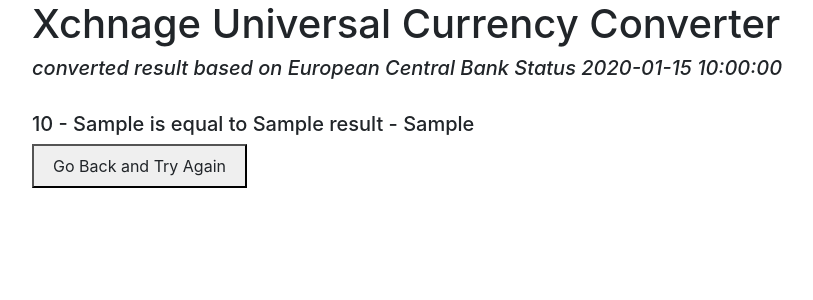
After one commit to gedyeyasu/xchange, a Flask app: template templates/result.html in a window 1280 px wide. The commit adds this page. Shown: the top 300 px of the page, without its empty margins (53-866 px from the left). Run offline with Flask 2, Linux system fonts and the light colour scheme; the template is opened without the code that fills it: most values are stand-ins (such as "Sample title", 1, 10 or a date in 2020); some libraries are stand-ins or nearby versions.

Commit message:
Bare functionality finshed

```diff
--- a/app.py
+++ b/app.py
@@ -1,21 +1,25 @@
+import datetime
 import requests
-from flask import Flask, render_template, request
+from flask import Flask, render_template, request, session
+from flask_session import Session
 
 app = Flask(__name__)
+
+
+app.config["SESSION_PERMANENT"] = False
+app.config["SESSION_TYPE"] = "filesystem"
+
+Session(app)
 
 @app.route("/")
 def index():
 
 	#value to be sent to form
 	res= requests.get("http://data.fixer.io/api/symbols?access_key=23bd78a271bd8f29985a755297f0560a")
+	if res.status_code != 200:
+		return (str("Poor Connection please refersh the page"))
 	data=res.json()
 	currencies=data["symbols"]
-
-
-	#returned value from the form
-	base_syb=request.form.get("base_syb")
-	xch_syb=request.form.get("target_syb")
-	base_val=request.form.get("amount")
 
 
 	return render_template("index.html", currencies=currencies)
@@ -24,24 +28,36 @@ def index():
 @app.route("/convert", methods=["POST", "GET"])
 def convert():
 
-	#getting value from form
-	base_syb=str(request.form.get("base_syb"))
-	xch_syb=str(request.form.get("target_syb"))
+
+	#returned value from the form
+	base_syb=request.form.get("base_syb")
+	xch_syb=request.form.get("target_syb")
 	base_val=request.form.get("amount")
 
+	res2=requests.get("http://data.fixer.io/api/latest?access_key=23bd78a271bd8f29985a755297f0560a")
+	if res2.status_code != 200:
+		return (str("Poor Connection please refersh the page"))
+	ret=res2.json()
+
+	# just to return error
+	if ret["success"]:
+		#calculate target amount
+		#convert first base to euro
+		base_rate=ret["rates"][base_syb]
+		euro=float(float(base_val) / float(base_rate))
 
 
-	#converting in to target currency
-	res2=requests.get("https://api.exchangeratesapi.io/latest?base=USD&symbols=xch_syb HTTP/1.1")
-	ret=res2.json()
-	return(str(ret)) # just to return error
-	if ret["success"]:
-		result=ret["result"]
+		#convert then euro to target currency
+		target_rate=ret["rates"][xch_syb]
+		result=float(euro*float(target_rate))
+		result=str(round(result,2))
+		date=datetime.datetime.today()
+
 	else:
 		return("Api request error") # just to return error
 
 
-	return render_template("index.html", result=result)
+	return render_template("result.html",amount=base_val,base_syb=base_syb,result=result, xch_syb=xch_syb, date=date)
 
 if __name__=='__main__':
     app.run(debug=True)
--- /dev/null
+++ b/templates/result.html
@@ -0,0 +1,36 @@
+<!DOCTYPE html>
+<html>
+<head>
+	<meta charset="utf-8" name="viewport" content="width=device-width, intial-scale=1.0">
+	<link rel="stylesheet" type="text/css" href="https://stackpath.bootstrapcdn.com/bootstrap/4.4.1/css/bootstrap.min.css" integrity="sha384-Vkoo8x4CGsO3+Hhxv8T/Q5PaXtkKtu6ug5TOeNV6gBiFeWPGFN9MuhOf23Q9Ifjh" crossorigin="anonymous">
+
+	<title>Xchange</title>
+
+	<style type="text/css">
+		body {
+			align-content: center;
+		}
+
+		.box {
+			background-color: teal;
+		}
+	</style>
+
+</head>
+
+<body>
+	<div class="container">
+
+	<div class="title">
+	<h1>Xchnage Universal Currency Converter</h1>
+	<h5><I>converted result based on European Central Bank Status {{ date }}</I></h5><br>
+
+	</div>
+	<h5>{{amount}} - {{base_syb}} is equal to {{ result }} - {{xch_syb}} </h5>
+	<button><a href="{{url_for('index')}}" class="btn btn-default">Go Back and Try Again</a></button>
+
+
+	</div>
+
+</body>
+</html>
```
Also changed, not shown: templates/index.html (+4 -4 lines), 1 other file.
